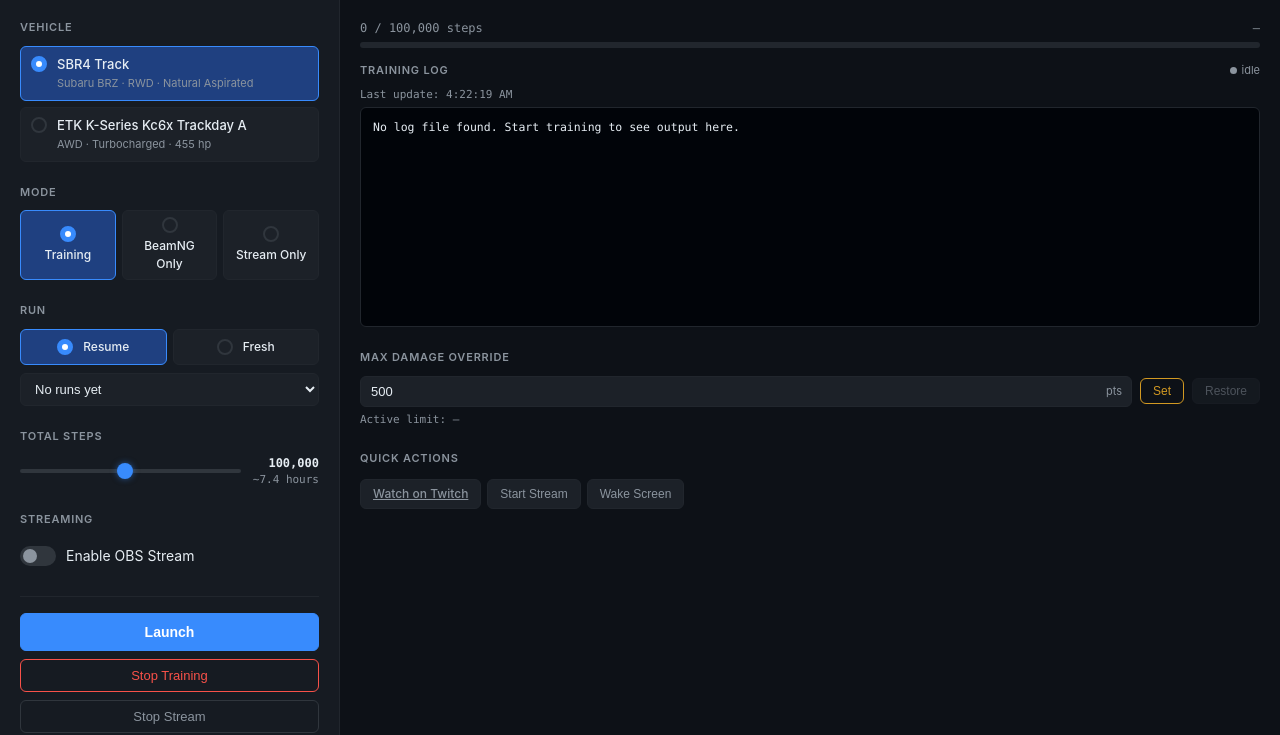
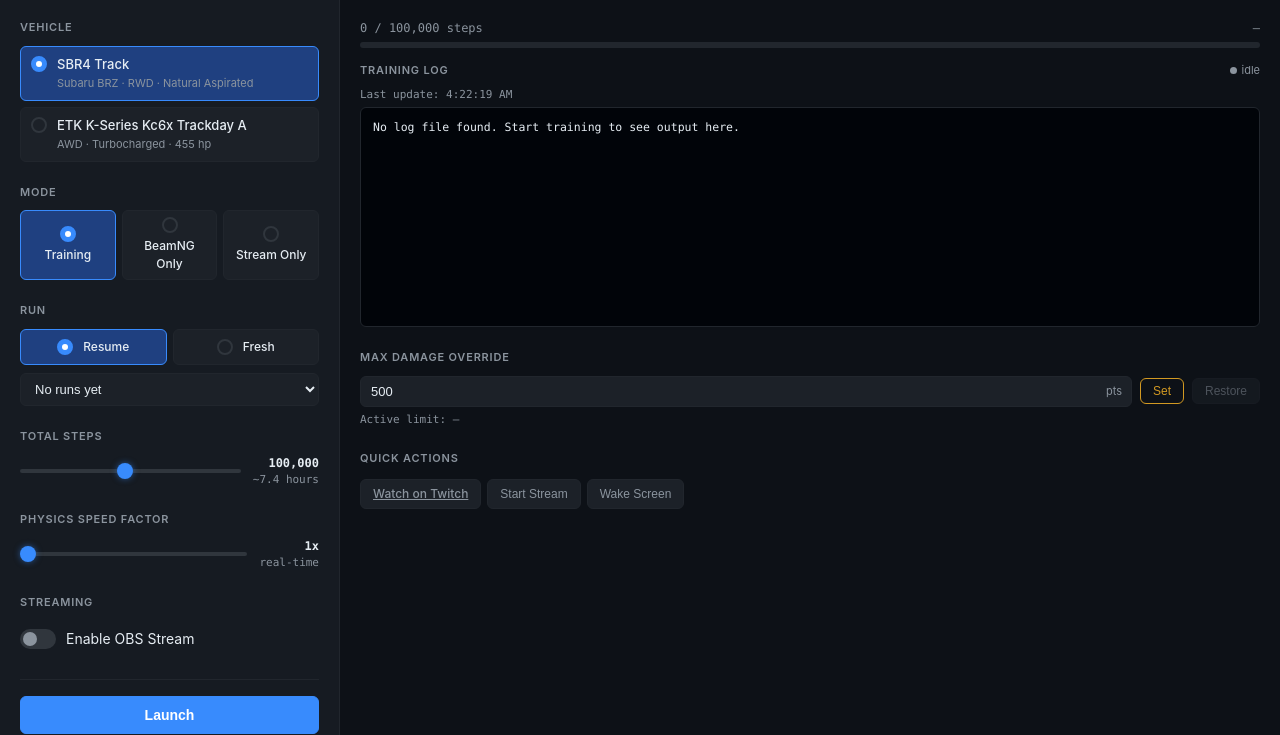
Before and after one commit to Jangorito/Project-Hamilton, a Flask app: page / in a window 1280 px wide. Shown: the part 65-800 px from the top of the page. Run offline with Flask 3, Linux system fonts and the light colour scheme; data that the repository does not hold is empty.

Commit message:
add speed_factor slider to launcher and wire through to set_deterministic()

```diff
--- a/scripts/launcher/app.py
+++ b/scripts/launcher/app.py
@@ -199,6 +199,7 @@ def api_status():
         "steps_per_second": _pace["rate"],
         "max_damage": session.get("max_damage"),
         "prev_max_damage": session.get("prev_max_damage"),
+        "speed_factor": session.get("speed_factor", 1),
     })
 
 
@@ -251,6 +252,7 @@ def api_launch():
     timesteps = int(data.get("timesteps", 100_000))
     stream = bool(data.get("stream", False))
     max_damage = float(data.get("max_damage", 500.0))
+    speed_factor = int(data.get("speed_factor", 1))
 
     session = _load_session_config()
     session.update({
@@ -260,6 +262,7 @@ def api_launch():
         "total_timesteps": timesteps,
         "stream": stream,
         "max_damage": max_damage,
+        "speed_factor": speed_factor,
     })
     _save_session_config(session)
 
--- a/scripts/launcher/templates/index.html
+++ b/scripts/launcher/templates/index.html
@@ -634,6 +634,18 @@
         </div>
       </div>
 
+      <!-- Physics speed factor -->
+      <div class="panel-section" id="speed-section">
+        <div class="section-label">Physics Speed Factor</div>
+        <div class="slider-row">
+          <input type="range" id="speed-slider" min="0" max="5" step="1" value="0">
+          <div class="slider-readout">
+            <div class="slider-steps" id="speed-val">1x</div>
+            <div class="slider-time" id="speed-sub">real-time</div>
+          </div>
+        </div>
+      </div>
+
       <!-- Stream toggle -->
       <div class="panel-section" id="stream-section">
         <div class="section-label">Streaming</div>
@@ -724,10 +736,13 @@ const STEPS_PER_SECOND_FALLBACK = 27000 / 7200;
 let measuredStepsPerSecond = null;
 function stepsPerSecond() { return measuredStepsPerSecond ?? STEPS_PER_SECOND_FALLBACK; }
 
+const SPEED_FACTORS = [1, 2, 4, 8, 16, 32];
+
 // ── Init ─────────────────────────────────────────────────────
 document.addEventListener('DOMContentLoaded', () => {
   initRadioGroups();
   initSlider();
+  initSpeedSlider();
   initRunMode();
   loadRuns();
   pollStatus();
@@ -752,7 +767,7 @@ function initRadioGroups() {
 }
 
 function onModeChange(mode) {
-  const trainingOnly = ['run-section', 'steps-section', 'stream-section'];
+  const trainingOnly = ['run-section', 'steps-section', 'speed-section', 'stream-section'];
   trainingOnly.forEach(id => {
     document.getElementById(id).style.display =
       (mode === 'training') ? '' : 'none';
@@ -780,6 +795,27 @@ function updateSliderDisplay() {
   const hours = val / stepsPerSecond() / 3600;
   document.getElementById('steps-val').textContent  = val.toLocaleString();
   document.getElementById('steps-time').textContent = `~${hours.toFixed(1)} hours`;
+}
+
+// ── Speed slider ─────────────────────────────────────────────
+function initSpeedSlider() {
+  document.getElementById('speed-slider').addEventListener('input', updateSpeedDisplay);
+  updateSpeedDisplay();
+}
+
+function updateSpeedDisplay() {
+  const idx = parseInt(document.getElementById('speed-slider').value);
+  const sf = SPEED_FACTORS[idx];
+  document.getElementById('speed-val').textContent = sf + 'x';
+  document.getElementById('speed-sub').textContent = sf === 1 ? 'real-time' : sf + '× faster than real-time';
+}
+
+function setSpeedSliderFromValue(sf) {
+  const idx = SPEED_FACTORS.indexOf(sf);
+  if (idx !== -1) {
+    document.getElementById('speed-slider').value = idx;
+    updateSpeedDisplay();
+  }
 }
 
 // ── Load runs ─────────────────────────────────────────────────
@@ -854,6 +890,9 @@ async function pollStatus() {
       stopBtn.disabled = false;
     }
 
+    // Speed factor — restore slider from last saved session
+    if (!isTraining && d.speed_factor != null) setSpeedSliderFromValue(d.speed_factor);
+
     // Damage meta
     if (d.max_damage != null) {
       document.getElementById('damage-input').value = d.max_damage;
@@ -903,9 +942,10 @@ async function launch() {
   const runName = fresh
     ? document.getElementById('fresh-name').value.trim()
     : document.getElementById('resume-select').value;
-  const timesteps = parseInt(document.getElementById('steps-slider').value);
-  const stream    = document.getElementById('stream-toggle').checked;
-  const maxDamage = parseFloat(document.getElementById('damage-input').value) || 500;
+  const timesteps    = parseInt(document.getElementById('steps-slider').value);
+  const stream       = document.getElementById('stream-toggle').checked;
+  const maxDamage    = parseFloat(document.getElementById('damage-input').value) || 500;
+  const speedFactor  = SPEED_FACTORS[parseInt(document.getElementById('speed-slider').value)];
 
   const btn = document.getElementById('launch-btn');
   btn.disabled = true;
@@ -915,7 +955,7 @@ async function launch() {
     const r = await fetch('/api/launch', {
       method: 'POST',
       headers: { 'Content-Type': 'application/json' },
-      body: JSON.stringify({ car, mode, run_name: runName, fresh, timesteps, stream, max_damage: maxDamage }),
+      body: JSON.stringify({ car, mode, run_name: runName, fresh, timesteps, stream, max_damage: maxDamage, speed_factor: speedFactor }),
     });
     const d = await r.json();
     toast(d.message, d.ok ? 'success' : 'error');
--- a/scripts/train/train_live_ppo_run.py
+++ b/scripts/train/train_live_ppo_run.py
@@ -239,10 +239,13 @@ def main() -> None:
     max_damage      = float(session.get("max_damage", ENV_CONFIG["max_damage"]))
     fresh           = args.fresh or bool(session.get("fresh", False))
     run_name_hint   = args.run_name or session.get("run_name", "") or None
+    _sf             = session.get("speed_factor")
+    speed_factor    = int(_sf) if _sf is not None else None
 
     if session:
+        sf_label = f"{speed_factor}x" if speed_factor is not None else "default"
         print(f"Launcher config: car={vehicle_model}, steps={total_timesteps}, "
-              f"max_damage={max_damage}, fresh={fresh}")
+              f"max_damage={max_damage}, fresh={fresh}, speed_factor={sf_label}")
 
     if not CENTRELINE_PATH.is_file():
         raise FileNotFoundError(f"Centreline JSON not found: {CENTRELINE_PATH}")
@@ -293,6 +296,7 @@ def main() -> None:
             live_spawn_mode="bootstrap",
             vehicle_id="ego_vehicle",
             vehicle_model=vehicle_model,
+            speed_factor=speed_factor,
             **env_config,
         )
 
--- a/src/beamng_rl/envs/beamng_racing_env.py
+++ b/src/beamng_rl/envs/beamng_racing_env.py
@@ -142,6 +142,7 @@ class BeamNGRacingEnv(gym.Env):
         max_damage: float = 500.0,
         wall_bash_steps_limit: int = 30,
         vehicle_model: str = "etkc",
+        speed_factor: int | None = None,
     ) -> None:
         super().__init__()
 
@@ -217,6 +218,7 @@ class BeamNGRacingEnv(gym.Env):
         self.max_damage = float(max_damage)
         self.wall_bash_steps_limit = int(wall_bash_steps_limit)
         self.vehicle_model = str(vehicle_model)
+        self.speed_factor = int(speed_factor) if speed_factor is not None else None
 
         # Runtime counters are reset in reset(), but initial values keep the
         # object inspectable immediately after construction.
@@ -902,7 +904,7 @@ class BeamNGRacingEnv(gym.Env):
             # Deterministic stepping plus pause mirrors beamng_bootstrap.py and
             # makes beamng.step(...) the clock source for RL actions.
             try:
-                beamng.settings.set_deterministic(60)
+                beamng.settings.set_deterministic(60, speed_factor=self.speed_factor)
                 beamng.pause()
             except Exception:
                 pass
```
